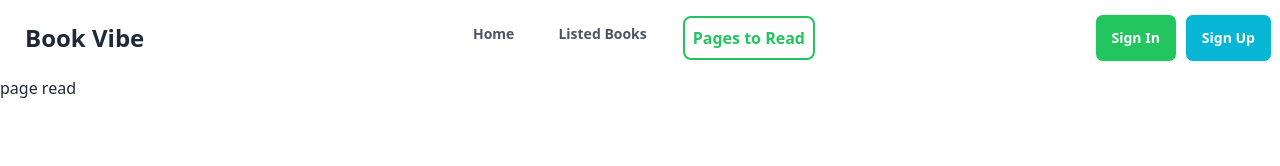
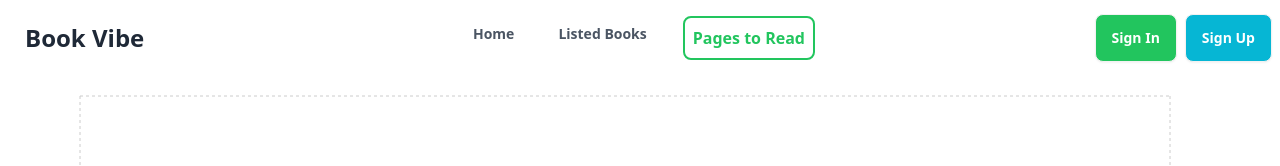
Before and after one commit to mohiuddinahmed121/Book-Review-project, a React (Vite) app: page /pageread in a window 1280 px wide. Shown: the top 166 px of the page. Built offline with nearby package versions, Linux system fonts and the light colour scheme.

Commit message:
barchart added

```diff
--- a/package.json
+++ b/package.json
@@ -17,6 +17,7 @@
     "react-icons": "^5.3.0",
     "react-router-dom": "^6.26.1",
     "react-toastify": "^10.0.5",
+    "recharts": "^2.12.7",
     "sort-by": "^1.2.0"
   },
   "devDependencies": {
--- a/src/components/PageRead.jsx
+++ b/src/components/PageRead.jsx
@@ -1,7 +1,124 @@
+import { useEffect, useState } from "react";
+import { BarChart, Bar, Cell, XAxis, YAxis, CartesianGrid } from "recharts";
+import { getStoredBookReadList } from "./localstorage";
+import { useLoaderData } from "react-router-dom";
+
 const PageRead = () => {
+  const books = useLoaderData();
+
+  const [displayBooks, setDisplayBook] = useState([]);
+
+  useEffect(() => {
+    const bookReadListIds = getStoredBookReadList();
+    if (books.length > 0) {
+      const bookReadList = [];
+      for (const id of bookReadListIds) {
+        const book = books.find((book) => book.bookId === id);
+        if (book) {
+          bookReadList.push(book);
+        }
+      }
+
+      setDisplayBook(bookReadList);
+    }
+  }, [books]);
+
+  const colors = ["#0088FE", "#00C49F", "#FFBB28", "#FF8042", "red", "pink"];
+
+  const data = displayBooks.map((book) => ({
+    name: book.bookName,
+    uv: book.totalPages,
+  }));
+
+  // const data = [
+  //   {
+  //     name: "Page A",
+  //     uv: 4000,
+  //     pv: 2400,
+  //     amt: 2400,
+  //   },
+  //   {
+  //     name: "Page B",
+  //     uv: 3000,
+  //     pv: 1398,
+  //     amt: 2210,
+  //   },
+  //   {
+  //     name: "Page C",
+  //     uv: 2000,
+  //     pv: 9800,
+  //     amt: 2290,
+  //   },
+  //   {
+  //     name: "Page D",
+  //     uv: 2780,
+  //     pv: 3908,
+  //     amt: 2000,
+  //   },
+  //   {
+  //     name: "Page E",
+  //     uv: 1890,
+  //     pv: 4800,
+  //     amt: 2181,
+  //   },
+  //   {
+  //     name: "Page F",
+  //     uv: 2390,
+  //     pv: 3800,
+  //     amt: 2500,
+  //   },
+  //   {
+  //     name: "Page G",
+  //     uv: 3490,
+  //     pv: 4300,
+  //     amt: 2100,
+  //   },
+  // ];
+
+  const getPath = (x, y, width, height) => {
+    return `M${x},${y + height}C${x + width / 3},${y + height} ${
+      x + width / 2
+    },${y + height / 3}
+    ${x + width / 2}, ${y}
+    C${x + width / 2},${y + height / 3} ${x + (2 * width) / 3},${y + height} ${
+      x + width
+    }, ${y + height}
+    Z`;
+  };
+
+  const TriangleBar = (props) => {
+    const { fill, x, y, width, height } = props;
+
+    return <path d={getPath(x, y, width, height)} stroke="none" fill={fill} />;
+  };
+
   return (
     <div>
-      <h2>page read</h2>
+      <BarChart
+        width={1200}
+        height={700}
+        data={data}
+        margin={{
+          top: 20,
+          right: 30,
+          left: 20,
+          bottom: 5,
+        }}
+      >
+        <CartesianGrid strokeDasharray="3 3" />
+        <XAxis dataKey="name" />
+        <YAxis />
+        <Bar
+          dataKey="uv"
+          fill="#8884d8"
+          shape={<TriangleBar />}
+          label={{ position: "top" }}
+        >
+          {data.map((entry, index) => (
+            <Cell key={`cell-${index}`} fill={colors[index % 20]} />
+          ))}
+        </Bar>
+      </BarChart>
     </div>
   );
 };
--- a/src/main.jsx
+++ b/src/main.jsx
@@ -43,6 +43,7 @@
       {
         path: "/pageread",
         element: <PageRead></PageRead>,
+        loader: () => fetch("../blogs.json"),
       },
       {
         path: "/viewdetails/:bookId",
```
Also changed, not shown: 1 other file (tests, documents, lock files or other folders).
